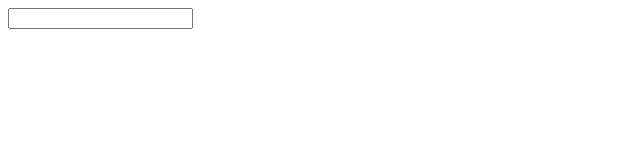
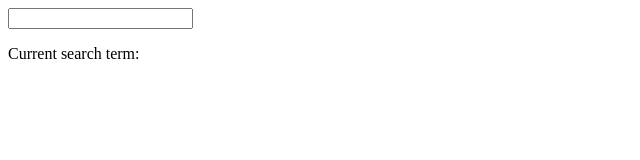
Before and after one commit to epfl-si/formation-angular.search-as-you-type, an Angular app: page / in a window 1280 px wide. Shown: the top 160 px of the page, without its empty margins (0-640 px from the left). Built offline with nearby package versions, Linux system fonts and the light colour scheme.

Commit message:
[fix] Now with implicit subscription

```diff
--- a/src/app/search-as-you-type/search-as-you-type.component.html
+++ b/src/app/search-as-you-type/search-as-you-type.component.html
@@ -1 +1,2 @@
 <input type="text" #searchterm (keyup)="search(searchterm.value)">
+<p>Current search term:</p><pre>{{searchStringDebounced | async }}</pre>
```
